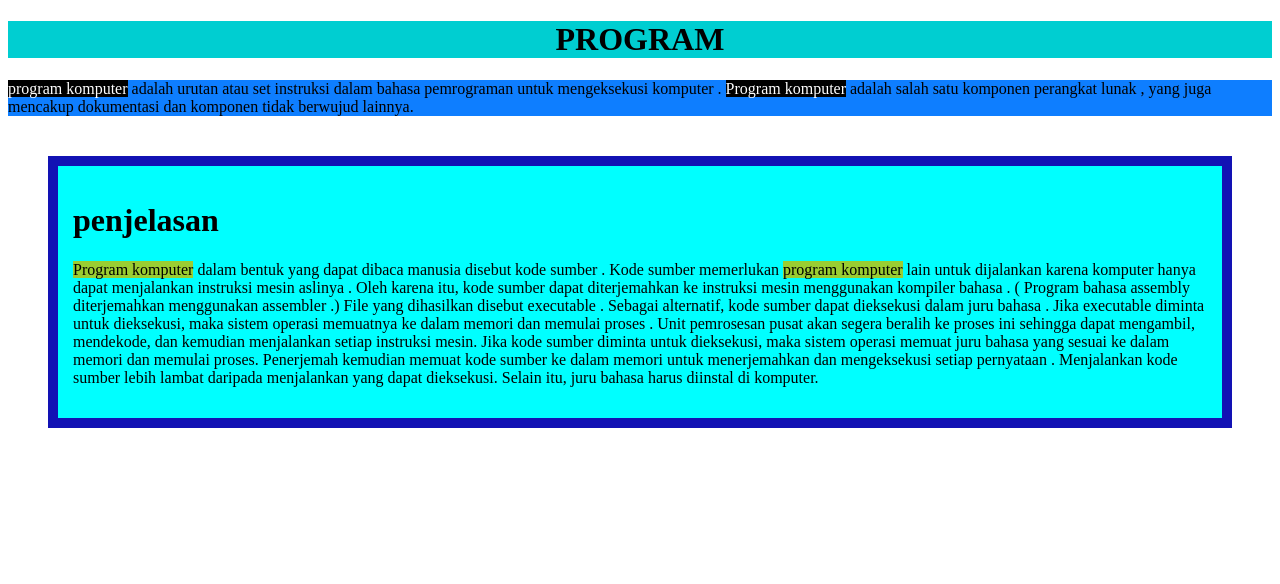
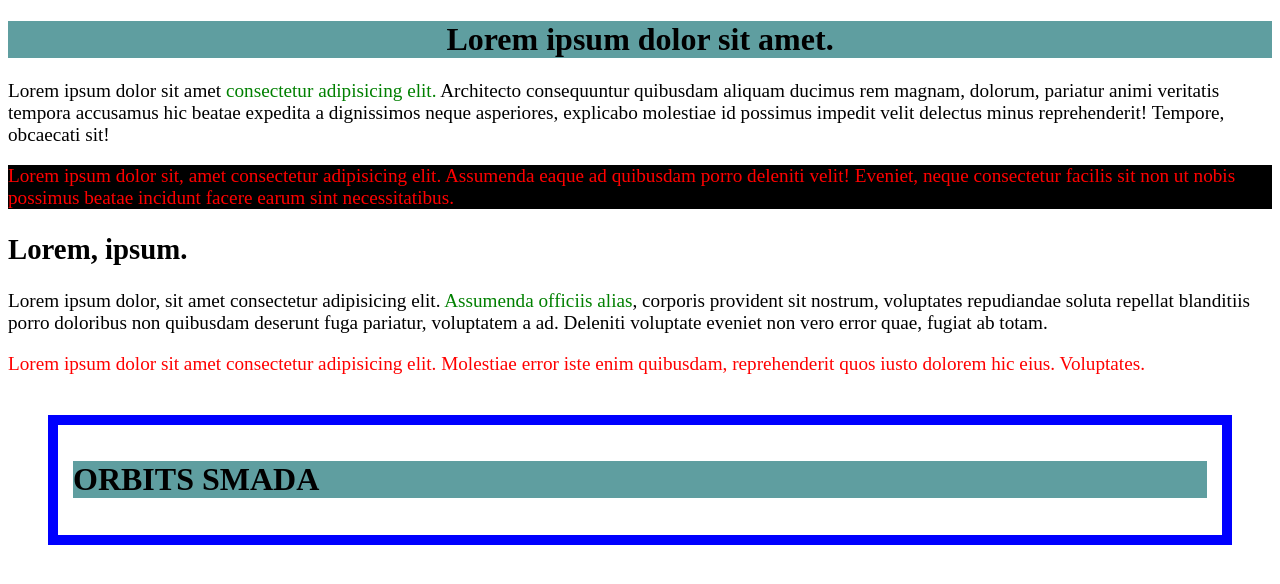
Before and after one commit to hpiddd/hafidx1, a plain HTML site: page psa.html in a window 1280 px wide. Drawn offline with Linux system fonts and the light colour scheme.

Commit message:
Update psa.html

```diff
--- a/psa.html
+++ b/psa.html
@@ -1,54 +1,78 @@
-<!DOCTYPE HTML>
+
+<!DOCTYPE html>
 
 <head>
-    <title>penggunaan Div, span, class, id</title>
+    <title>Div, Span, Class, Id</title>
     <style>
+        .judul {
+            text-align: center;
+        }
+
+        .materi {
+            font-size: larger;
+        }
+
+        .paragraf {
+            color: red;
+        }
+
+        .penting {
+            background-color: black;
+        }
+
+        #tokoh {
+            color: green;
+        }
+
         .jarak {
             margin: 40px;
 
             border-style: solid;
             border-width: 10px;
-            border-color: rgb(18, 18, 180);
-            background-color: aqua;
+            border-color: blue;
 
             padding: 15px;
         }
 
-
-        .penjelasan {background-color:rgb(14, 126, 255);
+        h1 {
+            background-color: cadetblue;
         }
-
-
-        #inti {color:white;
-            background-color: black;
-        }
-        #judul {text-align: center;
-        background-color: darkturquoise;}
-        #penting {background-color: yellowgreen;}
     </style>
 </head>
 
 <body>
-
-    <div>
-<h1 id="judul">PROGRAM </h1>
+    <div class="judul">
+        <h1>Lorem ipsum dolor sit amet.</h1>
+    </div>
+    <div class="materi">
+        <p>Lorem ipsum dolor sit amet <span id="tokoh">consectetur adipisicing elit.</span> Architecto consequuntur
+            quibusdam aliquam ducimus
+            rem magnam, dolorum, pariatur animi veritatis tempora accusamus hic beatae expedita a dignissimos neque
+            asperiores, explicabo molestiae id possimus impedit velit delectus minus reprehenderit! Tempore, obcaecati
+            sit!</p>
+        <p class="paragraf penting">
+            Lorem ipsum dolor sit, amet consectetur adipisicing elit. Assumenda eaque ad
+            quibusdam porro deleniti velit!
+            Eveniet, neque consectetur facilis sit non ut nobis possimus beatae incidunt facere earum sint
+            necessitatibus.
+        </p>
+    </div>
+    <div class="materi">
+        <h2>Lorem, ipsum.</h2>
+        <p>Lorem ipsum dolor, sit amet consectetur adipisicing elit. <span id="tokoh">Assumenda officiis alias</span>,
+            corporis provident sit nostrum, voluptates repudiandae soluta repellat blanditiis porro doloribus non
+            quibusdam deserunt fuga pariatur, voluptatem a ad. Deleniti voluptate eveniet non vero error quae, fugiat ab
+            totam.
+        </p>
+        <p class="paragraf">
+            Lorem ipsum dolor sit amet consectetur adipisicing elit. Molestiae error iste enim quibusdam, reprehenderit
+            quos iusto dolorem hic eius. Voluptates.
+        </p>
     </div>
 
-<div class="penjelasan">
-    <p><span id="inti"> program komputer</span> adalah urutan atau set instruksi dalam bahasa pemrograman untuk mengeksekusi komputer . <span id="inti">Program komputer</span> adalah salah satu komponen perangkat lunak , yang juga mencakup dokumentasi dan komponen tidak berwujud lainnya.
-          </p>
-</div>
-
-<div class="jarak">
-    <h1>penjelasan</h1>
-    <p><span id="penting">Program komputer</span> dalam bentuk yang dapat dibaca manusia disebut kode sumber . Kode sumber memerlukan <span id="penting">program komputer</span> lain untuk dijalankan karena komputer hanya dapat menjalankan instruksi mesin aslinya . Oleh karena itu, kode sumber dapat diterjemahkan ke instruksi mesin menggunakan kompiler bahasa . ( Program bahasa assembly diterjemahkan menggunakan assembler .) File yang dihasilkan disebut executable . Sebagai alternatif, kode sumber dapat dieksekusi dalam juru bahasa .
-
-        Jika executable diminta untuk dieksekusi, maka sistem operasi memuatnya ke dalam memori dan memulai proses . Unit pemrosesan pusat akan segera beralih ke proses ini sehingga dapat mengambil, mendekode, dan kemudian menjalankan setiap instruksi mesin.
-
-        Jika kode sumber diminta untuk dieksekusi, maka sistem operasi memuat juru bahasa yang sesuai ke dalam memori dan memulai proses. Penerjemah kemudian memuat kode sumber ke dalam memori untuk menerjemahkan dan mengeksekusi setiap pernyataan .  Menjalankan kode sumber lebih lambat daripada menjalankan yang dapat dieksekusi. Selain itu, juru bahasa harus diinstal di komputer.
-     </p>
-</div>
-
+    <div class="jarak">
+        <h1>ORBITS SMADA</h1>
+    </div>
 
 </body>
 
```
